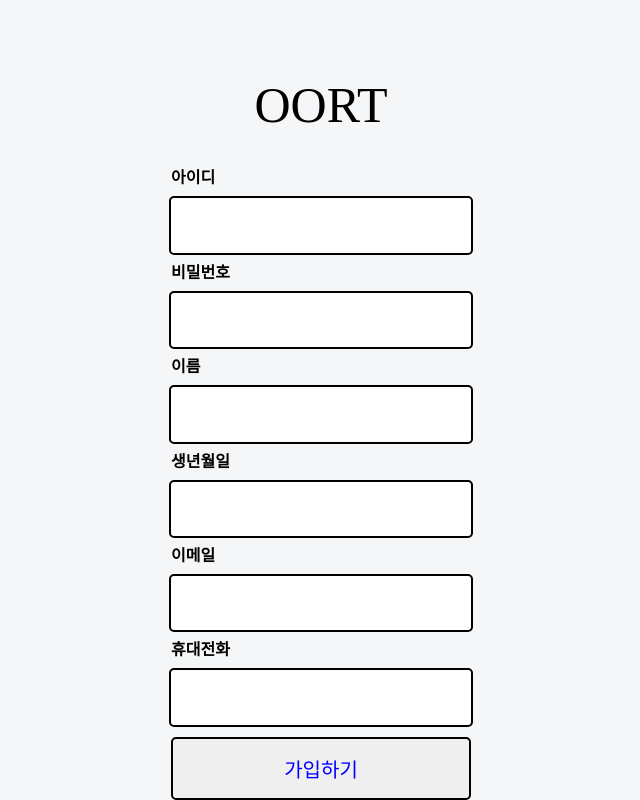
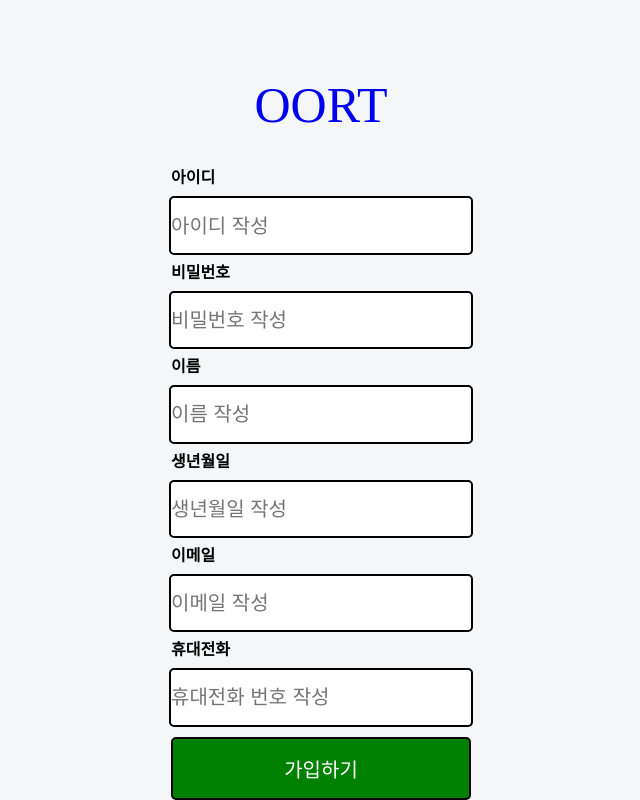
Before and after one commit to CLOUDoort/create-next, a Next.js app: page /signup in a window 1280 px wide. Shown: the whole page, without its empty margins (334-974 px from the left). Built offline with nearby package versions, Linux system fonts and the light colour scheme.

Commit message:
0706_commit

```diff
--- a/src/components/Signup.style.tsx
+++ b/src/components/Signup.style.tsx
@@ -30,10 +30,14 @@ export const FormContainer = styled.form`
             flex: 1;
             border: 2px solid black;
             border-radius: 5px;
-            color: blue;
             font-size: 20px;
         }
     }
+`
+
+export const SignBtn = styled.input`
+    background-color: green;
+    color: white;
 `
 
 // import styled from 'styled-components'
--- a/src/components/Signup.tsx
+++ b/src/components/Signup.tsx
@@ -1,6 +1,6 @@
 import { toast } from 'react-toastify'
 import useInput from '../hooks/useInput'
-import { FormContainer } from './Signup.style'
+import { FormContainer, SignBtn } from './Signup.style'
 
 const Signup = (props) => {
     const [values, setValues] = useInput({
@@ -20,33 +20,35 @@ const Signup = (props) => {
     return (
         <>
             <FormContainer onSubmit={login}>
-                <p>OORT</p>
+                <p>
+                    <a href='/'>OORT</a>
+                </p>
                 <label>
                     <p>아이디</p>
-                    <input name='id' type='text' onChange={setValues} required maxLength={15} />
+                    <input name='id' type='text' onChange={setValues} required maxLength={15} placeholder='아이디 작성' />
                 </label>
                 <label>
                     <p>비밀번호</p>
-                    <input name='pw' type='password' onChange={setValues} required maxLength={15} />
+                    <input name='pw' type='password' onChange={setValues} required maxLength={15} placeholder='비밀번호 작성' />
                 </label>
                 <label>
                     <p>이름</p>
-                    <input name='name' type='text' onChange={setValues} required maxLength={10} />
+                    <input name='name' type='text' onChange={setValues} required maxLength={10} placeholder='이름 작성' />
                 </label>
                 <label>
                     <p>생년월일</p>
-                    <input name='birth' type='number' onChange={setValues} required maxLength={8} />
+                    <input name='birth' type='number' onChange={setValues} required maxLength={8} placeholder='생년월일 작성' />
                 </label>
                 <label>
                     <p>이메일</p>
-                    <input name='email' type='email' onChange={setValues} required maxLength={20} />
+                    <input name='email' type='email' onChange={setValues} required maxLength={20} placeholder='이메일 작성' />
                 </label>
                 <label>
                     <p>휴대전화</p>
-                    <input name='CP' type='tel' onChange={setValues} required maxLength={11} />
+                    <input name='CP' type='tel' onChange={setValues} required maxLength={11} placeholder='휴대전화 번호 작성' />
                 </label>
                 <label>
-                    <input type='submit' value='가입하기' />
+                    <SignBtn type='submit' value='가입하기' />
                 </label>
             </FormContainer>
         </>
--- a/src/style/GlobalStyle.ts
+++ b/src/style/GlobalStyle.ts
@@ -5,9 +5,11 @@ const GlobalStyle = createGlobalStyle`
         padding: 0;
         margin: 0;
         font-family: -apple-system, BlinkMacSystemFont, 'Segoe UI', Roboto, Oxygen, Ubuntu, Cantarell, 'Open Sans', 'Helvetica Neue', sans-serif;
+        text-decoration: none;
     }
     html, body {
         height: 100%;
+        width: 100;
         box-sizing: border-box;
     }
 `
```
Also changed, not shown: src/pages/index.tsx (added, +12 -0 lines), 1 other file (tests, documents, lock files or other folders).
